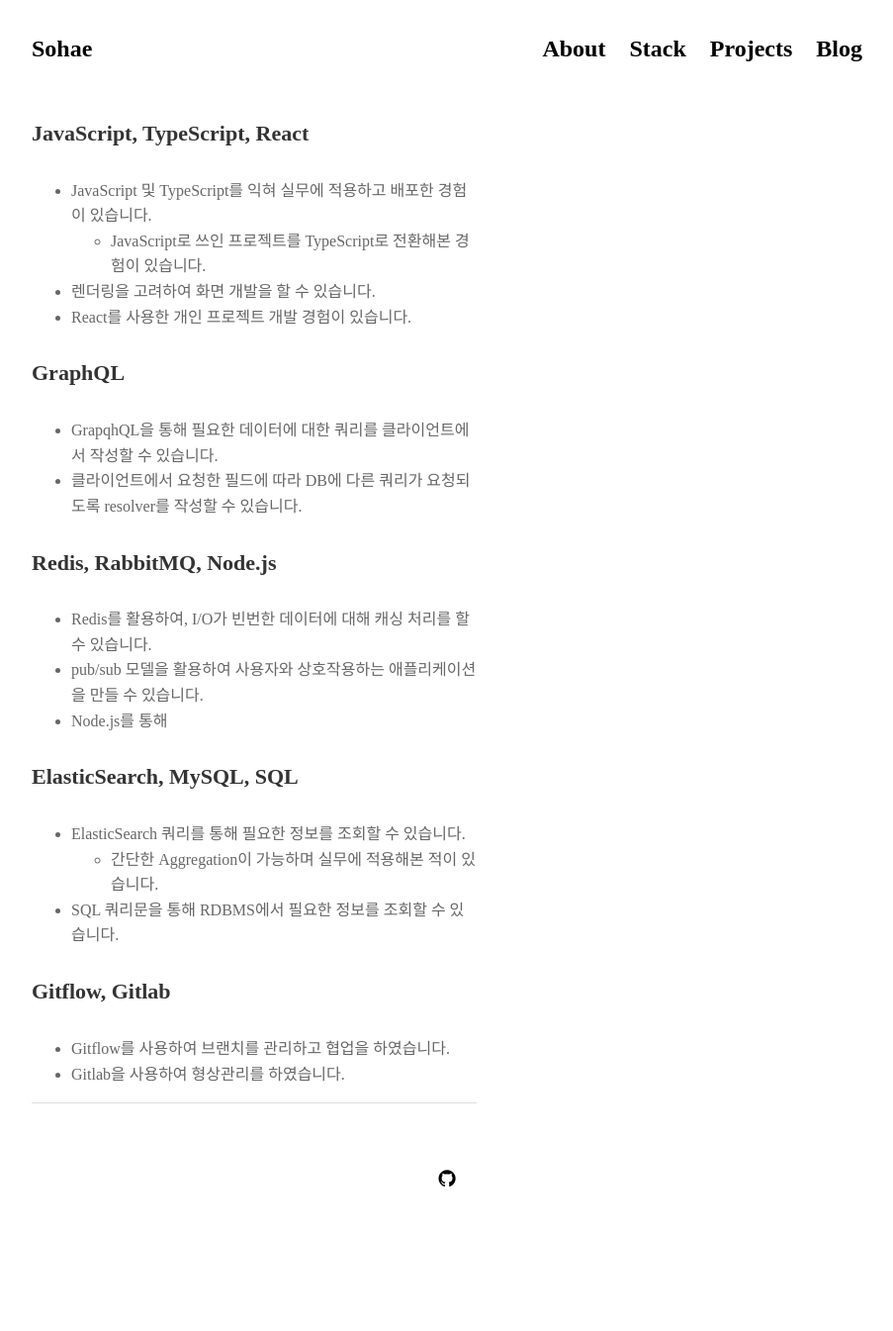
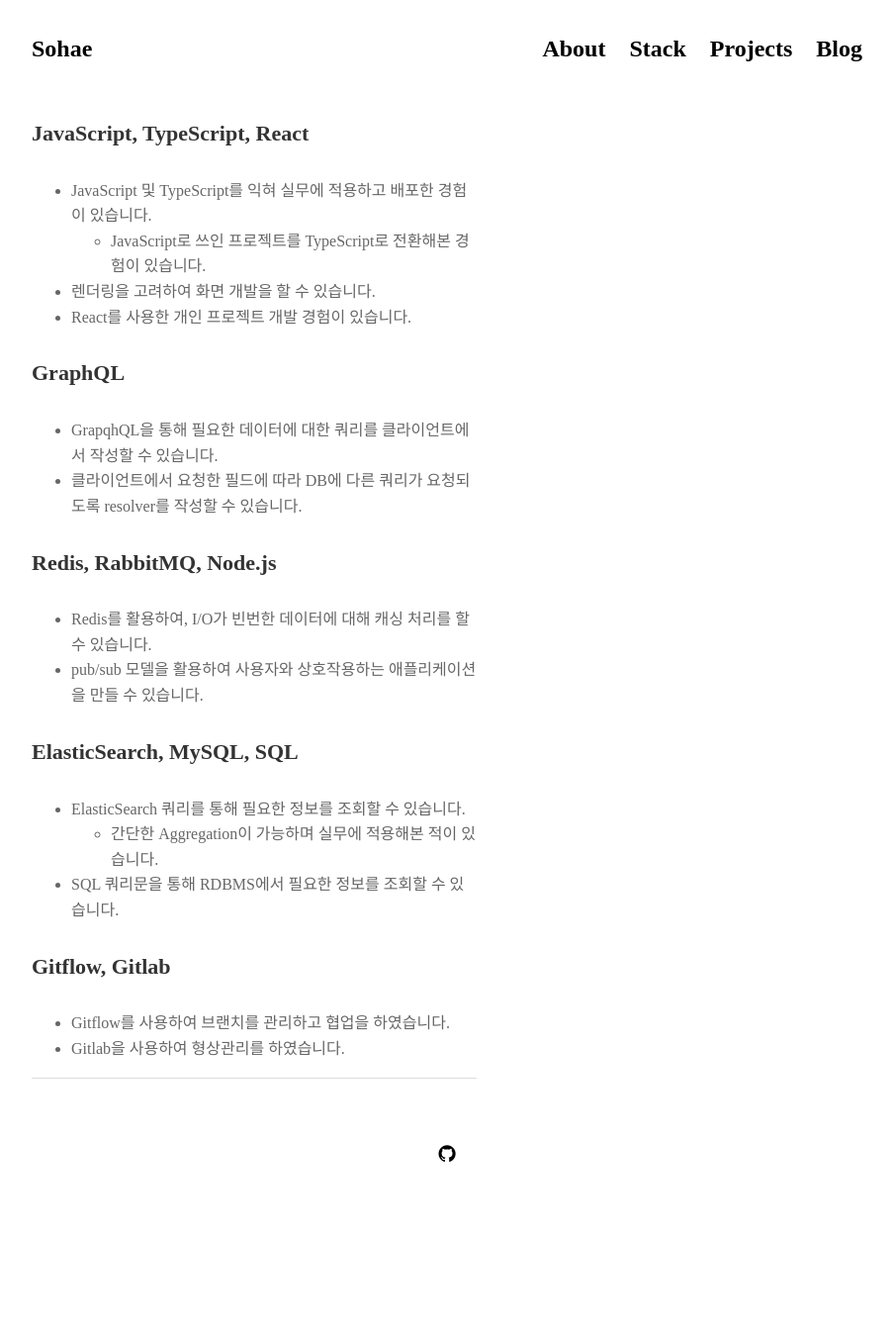
Before and after one commit to Dayook/dayook.github.io, a Jekyll site: the page built from pages/stack.md, in a window 1280 px wide. Shown: the whole page at 99% size, without its empty margins (188-1091 px from the left). Built offline with Jekyll 4.4.1, drawn with Linux system fonts in a browser that asks for light colours; nearby versions of some CDN libraries; some web fonts are replaced; after the commit the page ends 1320 px from its top, so only the background shows below that.

Commit message:
Update stack.md

```diff
--- a/pages/stack.md
+++ b/pages/stack.md
@@ -20,7 +20,6 @@ permalink: /stack
 
 - Redis를 활용하여, I/O가 빈번한 데이터에 대해 캐싱 처리를 할 수 있습니다.
 - pub/sub 모델을 활용하여 사용자와 상호작용하는 애플리케이션을 만들 수 있습니다.
-- Node.js를 통해
 
 #### ElasticSearch, MySQL, SQL
 
```
